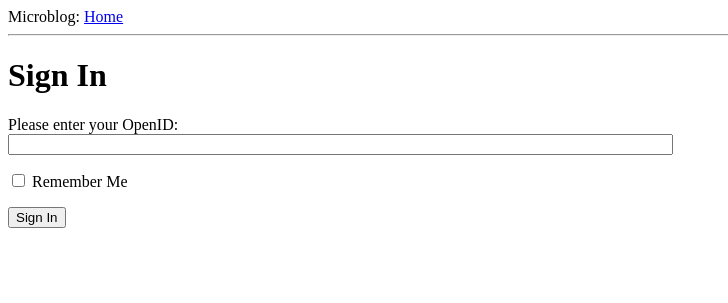
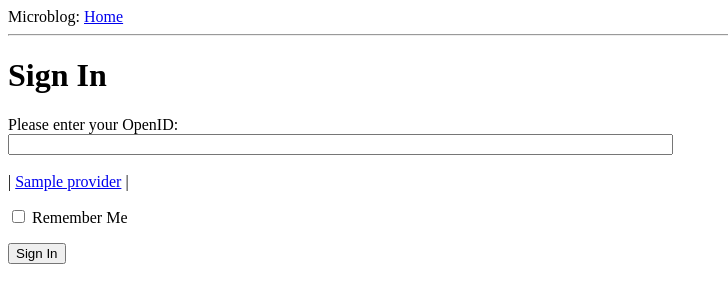
Before and after one commit to tjhernandez34INFO/flask-tutorial, a Flask app: template app/templates/login.html in a window 1280 px wide. Shown: the top 303 px of the page, without its empty margins (0-728 px from the left). Run offline with Flask 2, Linux system fonts and the light colour scheme; the template is opened without the code that fills it: most values are stand-ins (such as "Sample title", 1, 10 or a date in 2020); form fields are guessed from the names that the template uses.

Commit message:
finished step 3

```diff
--- a/app/templates/login.html
+++ b/app/templates/login.html
@@ -1,12 +1,31 @@
 {% extends "base.html" %}
 
 {% block content %}
+<script type="text/javascript">
+function set_openid(openid, provider) {
+
+	u = openid.search('<username');
+	if (u != -1) {
+		user = prompt('Enter your ' + provider + ' username:');
+		openid = openid.substr(0, u) + user;
+	}
+
+	form = document.forms['login'];
+	form.elements['openid'].value = openid;
+}
+</script>
 	<h1>Sign In</h1>
 	<form action="" method="post" name="login">
 		{{ form.hidden_tag() }}
 		<p>
 			Please enter your OpenID:<br>
 			{{ form.openid(size=80) }}<br>
+			{% for error in form.openid.errors %}
+				<span style="red">[{{ error }}]</span>
+			{% endfor %}<br>
+			|{% for provider in providers %}
+				<a href="javascript:set_openid('{{ provider.url }}', '{{ provider.name }}');">{{ provider.name }}</a> |
+			{% endfor %}
 		</p>
 		<p>{{ form.remember_me }} Remember Me</p>
 		<p><input type="submit" value="Sign In"></p>
--- a/app/views.py
+++ b/app/views.py
@@ -30,4 +30,5 @@ def login():
 		return redirect('/index')
 	return render_template('login.html',
 							title='Sign In',
-							form=form)
+							form=form,
+							providers=app.config['OPENID_PROVIDERS'])
```
Also changed, not shown: config.py (+7 -0 lines).
